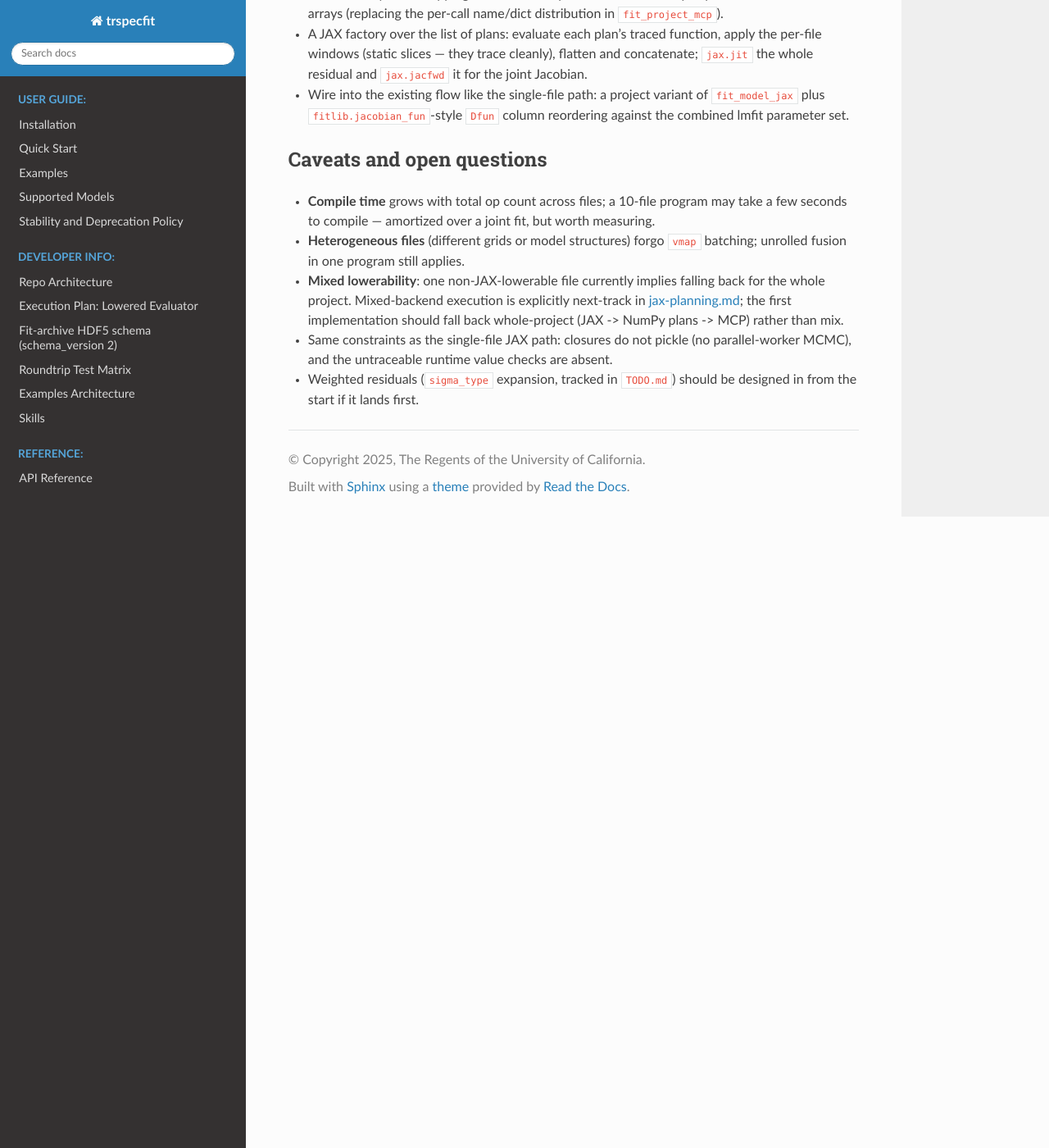
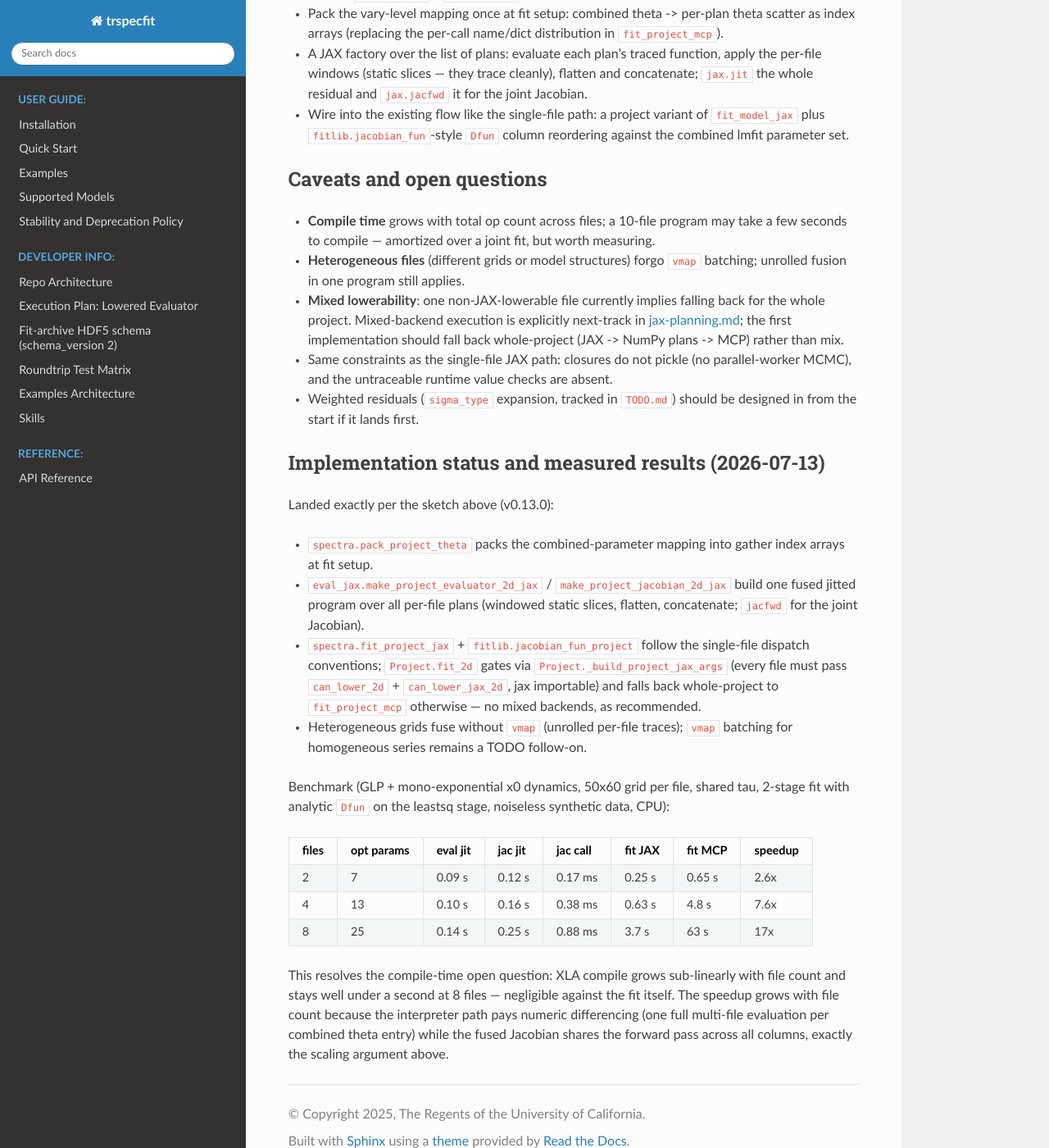
Before and after one commit to InfinityMonkeyAtWork/time-resolved-spectroscopy-fit, a Sphinx documentation site: the page built from docs/design/project-level-fits.md, in a window 1280 px wide and 1400 px high, scrolled down 1267 px. Shown: the whole window at 82% size. Built offline with Sphinx 7.4.7 and the Read the Docs theme 3.1.0, drawn with Linux system fonts in a browser that asks for light colours; some of the changed text lies outside the part shown.

Commit message:
benchmark the project JAX fit, document it, bump to 0.13.0

```diff
--- a/docs/design/project-level-fits.md
+++ b/docs/design/project-level-fits.md
@@ -8,7 +8,8 @@ Forward-looking note (2026-07-11). Captures the design direction for
 the "Project-level fit backend" TODO item, written just after the JAX
 backend landed (see [jax-planning.md](jax-planning.md) and the
 `eval_jax.py` section of [repo_architecture.md](repo_architecture.md)).
-Nothing here is implemented.
+**Implemented 2026-07-13** as designed — see the implementation status
+and measured results at the end of this note.
 
 ## Current state
 
@@ -86,3 +87,40 @@ evaluates the plans, and the shared-fit workload is where JAX's
   are absent.
 - Weighted residuals (`sigma_type` expansion, tracked in `TODO.md`)
   should be designed in from the start if it lands first.
+
+## Implementation status and measured results (2026-07-13)
+
+Landed exactly per the sketch above (v0.13.0):
+
+- `spectra.pack_project_theta` packs the combined-parameter mapping
+  into gather index arrays at fit setup.
+- `eval_jax.make_project_evaluator_2d_jax` /
+  `make_project_jacobian_2d_jax` build one fused jitted program over
+  all per-file plans (windowed static slices, flatten, concatenate;
+  `jacfwd` for the joint Jacobian).
+- `spectra.fit_project_jax` + `fitlib.jacobian_fun_project` follow the
+  single-file dispatch conventions; `Project.fit_2d` gates via
+  `Project._build_project_jax_args` (every file must pass
+  `can_lower_2d` + `can_lower_jax_2d`, jax importable) and falls back
+  whole-project to `fit_project_mcp` otherwise — no mixed backends,
+  as recommended.
+- Heterogeneous grids fuse without `vmap` (unrolled per-file traces);
+  `vmap` batching for homogeneous series remains a TODO follow-on.
+
+Benchmark (GLP + mono-exponential x0 dynamics, 50x60 grid per file,
+shared tau, 2-stage fit with analytic `Dfun` on the leastsq stage,
+noiseless synthetic data, CPU):
+
+| files | opt params | eval jit | jac jit | jac call | fit JAX | fit MCP | speedup |
+|------:|-----------:|---------:|--------:|---------:|--------:|--------:|--------:|
+| 2     | 7          | 0.09 s   | 0.12 s  | 0.17 ms  | 0.25 s  | 0.65 s  | 2.6x    |
+| 4     | 13         | 0.10 s   | 0.16 s  | 0.38 ms  | 0.63 s  | 4.8 s   | 7.6x    |
+| 8     | 25         | 0.14 s   | 0.25 s  | 0.88 ms  | 3.7 s   | 63 s    | 17x     |
+
+This resolves the compile-time open question: XLA compile grows
+sub-linearly with file count and stays well under a second at 8 files
+— negligible against the fit itself. The speedup grows with file
+count because the interpreter path pays numeric differencing (one
+full multi-file evaluation per combined theta entry) while the fused
+Jacobian shares the forward pass across all columns, exactly the
+scaling argument above.
--- a/pyproject.toml
+++ b/pyproject.toml
@@ -4,7 +4,7 @@ build-backend = "setuptools.build_meta"
 
 [project]
 name = "trspecfit"
-version = "0.12.11"
+version = "0.13.0"
 authors = [
     {name = "Johannes Mahl", email = "infinitymonkeyatwork@gmail.com"},
 ]
```
Also changed, not shown: CHANGELOG.md (+20 -0 lines), PLAN.md (+17 -7 lines), docs/design/repo_architecture.md (+10 -2 lines).
